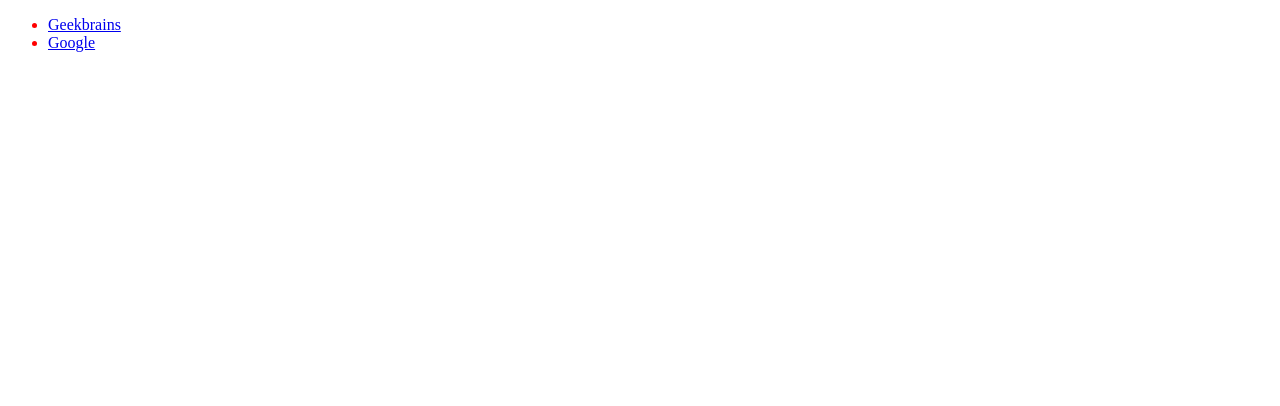
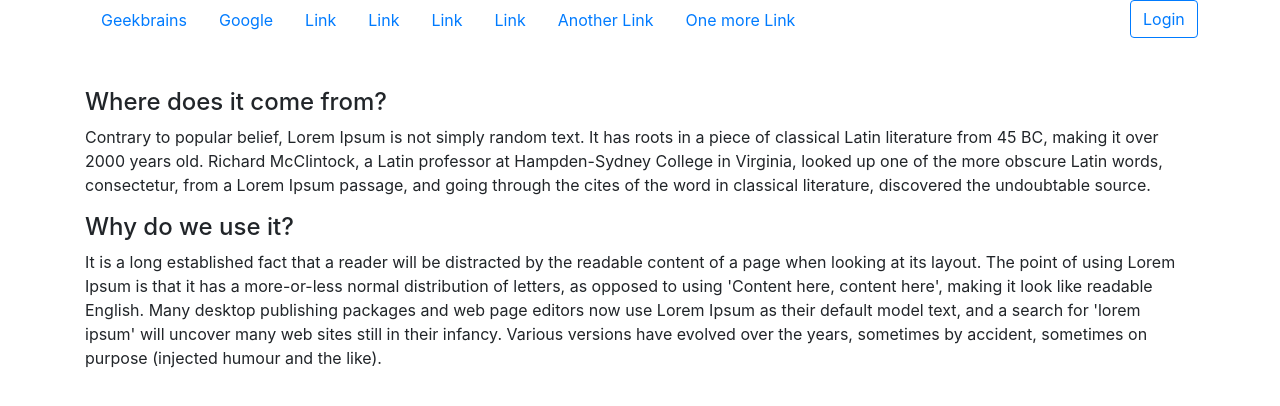
Before and after one commit to anastasiaval/React-JS, a React app: page / in a window 1280 px wide. Shown: the top 406 px of the page. Built offline with nearby package versions, Linux system fonts and the light colour scheme.

Commit message:
homework 3

```diff
--- a/package.json
+++ b/package.json
@@ -12,9 +12,11 @@
   "author": "",
   "license": "ISC",
   "dependencies": {
+    "bootstrap": "^4.1.1",
     "classnames": "^2.2.6",
     "react": "^16.4.0",
-    "react-dom": "^16.4.1"
+    "react-dom": "^16.4.1",
+    "reactstrap": "^6.1.0"
   },
   "devDependencies": {
     "babel-core": "^6.26.3",
--- /dev/null
+++ b/src/Articles.jsx
@@ -0,0 +1,28 @@
+import React, { Component } from 'react';
+
+export default class Articles extends Component {
+    render() {
+        return (
+            <div className="articles mt-5">
+                <div className="article">
+                    <h4>Where does it come from?</h4>
+                    <p>Contrary to popular belief, Lorem Ipsum is not simply random text. It has roots in a piece of
+                        classical Latin literature from 45 BC, making it over 2000 years old. Richard McClintock, a
+                        Latin professor at Hampden-Sydney College in Virginia, looked up one of the more obscure Latin
+                        words, consectetur, from a Lorem Ipsum passage, and going through the cites of the word in
+                        classical literature, discovered the undoubtable source.</p>
+                </div>
+                <div className="article">
+                    <h4>Why do we use it?</h4>
+                    <p>It is a long established fact that a reader will be distracted by the readable content of a page
+                        when looking at its layout. The point of using Lorem Ipsum is that it has a more-or-less normal
+                        distribution of letters, as opposed to using 'Content here, content here', making it look like
+                        readable English. Many desktop publishing packages and web page editors now use Lorem Ipsum as
+                        their default model text, and a search for 'lorem ipsum' will uncover many web sites still in
+                        their infancy. Various versions have evolved over the years, sometimes by accident, sometimes on
+                        purpose (injected humour and the like).</p>
+                </div>
+            </div>
+        );
+    }
+}
--- /dev/null
+++ b/src/MainPage.jsx
@@ -0,0 +1,28 @@
+import React, { Component } from 'react';
+import { Container, Row, Col } from 'reactstrap';
+
+import ModalLogin from './Modal.jsx';
+import Navigation from "./Nav.jsx";
+import Articles from "./Articles.jsx";
+
+export default class MainPage extends Component {
+    render() {
+        return (
+            <Container>
+                <Row>
+                    <Col className="col-11">
+                        <Navigation/>
+                    </Col>
+                    <Col className="col-1">
+                        <ModalLogin buttonLabel="Login"/>
+                    </Col>
+                </Row>
+                <Row>
+                    <Col>
+                        <Articles/>
+                    </Col>
+                </Row>
+            </Container>
+        );
+    }
+}
--- a/src/Menu.css
+++ /dev/null
@@ -1,3 +0,0 @@
-.menu {
-    color: red;
-}
--- a/src/Menu.jsx
+++ /dev/null
@@ -1,16 +0,0 @@
-import './Menu.css';
-
-import React, { Component } from 'react';
-
-export default class Menu extends Component{
-    render () {
-        const { items } = this.props;
-        return (
-            <div className="menu">
-                <ul>
-                    {items.map(item => <li><a href={item.link}>{item.title}</a></li>)}
-                </ul>
-            </div>
-        );
-    }
-}
--- /dev/null
+++ b/src/Modal.jsx
@@ -0,0 +1,37 @@
+import React, { Component } from 'react';
+import { Button, Modal, ModalHeader, ModalBody, ModalFooter } from 'reactstrap';
+
+export default class ModalLogin extends Component {
+    constructor(props) {
+        super(props);
+        this.state = {
+            modal: false
+        };
+
+        this.toggle = this.toggle.bind(this);
+    }
+
+    toggle() {
+        this.setState({
+            modal: !this.state.modal
+        });
+    }
+
+    render() {
+        return (
+            <div className="login">
+                <Button outline color="primary" onClick={this.toggle}>{this.props.buttonLabel}</Button>
+                <Modal isOpen={this.state.modal} toggle={this.toggle}>
+                    <ModalHeader toggle={this.toggle}>Welcome!</ModalHeader>
+                    <ModalBody>
+                        <input type="text"/> <input type="password"/>
+                    </ModalBody>
+                    <ModalFooter>
+                        <Button color="primary" onClick={this.toggle}>Login</Button>
+                        <Button color="secondary" onClick={this.toggle}>Cancel</Button>
+                    </ModalFooter>
+                </Modal>
+            </div>
+        );
+    }
+}
--- /dev/null
+++ b/src/Nav.jsx
@@ -0,0 +1,37 @@
+import React, { Component } from 'react';
+import { Nav, NavItem, NavLink } from 'reactstrap';
+
+export default class Navigation extends Component {
+    render() {
+        return (
+            <div className="navigation">
+                <Nav>
+                    <NavItem>
+                        <NavLink href="https://geekbrains.ru">Geekbrains</NavLink>
+                    </NavItem>
+                    <NavItem>
+                        <NavLink href="https://google.ru">Google</NavLink>
+                    </NavItem>
+                    <NavItem>
+                        <NavLink href="#">Link</NavLink>
+                    </NavItem>
+                    <NavItem>
+                        <NavLink href="#">Link</NavLink>
+                    </NavItem>
+                    <NavItem>
+                        <NavLink href="#">Link</NavLink>
+                    </NavItem>
+                    <NavItem>
+                        <NavLink href="#">Link</NavLink>
+                    </NavItem>
+                    <NavItem>
+                        <NavLink href="#">Another Link</NavLink>
+                    </NavItem>
+                    <NavItem>
+                        <NavLink href="#">One more Link</NavLink>
+                    </NavItem>
+                </Nav>
+            </div>
+        );
+    }
+}
--- a/src/index.jsx
+++ b/src/index.jsx
@@ -1,22 +1,15 @@
 import React, { Component } from 'react';
 import ReactDom from 'react-dom';
 
-import Menu from './Menu.jsx';
+import MainPage from './MainPage.jsx';
 
-const menuItems = [
-    {
-        link:'https://geekbrains.ru', title: 'Geekbrains'
-    },
-    {
-        link:'https://google.ru', title: 'Google'
-    }
-];
+import 'bootstrap/dist/css/bootstrap.min.css';
 
 class App extends Component {
     render() {
         return (
             <div>
-                <Menu items={menuItems} />
+                <MainPage />
             </div>
         );
     }
```
Also changed, not shown: 1 other file (tests, documents, lock files or other folders).
